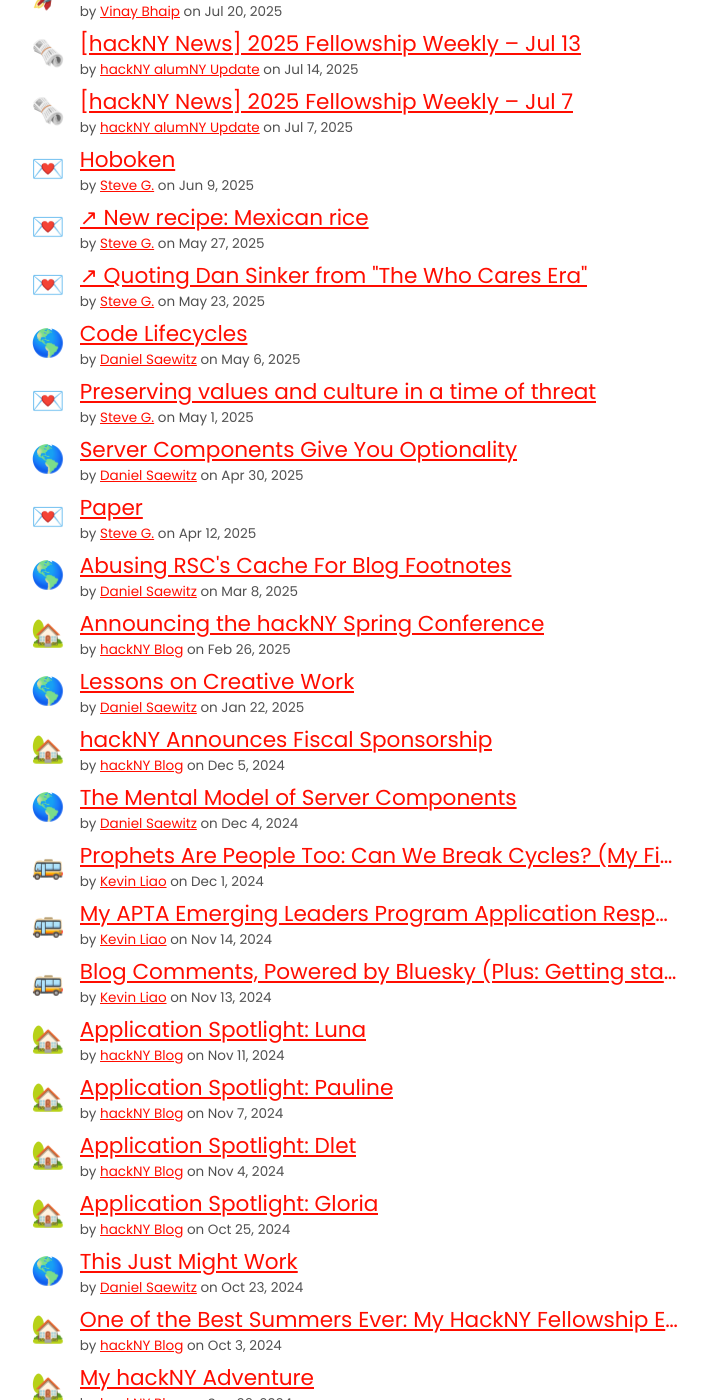
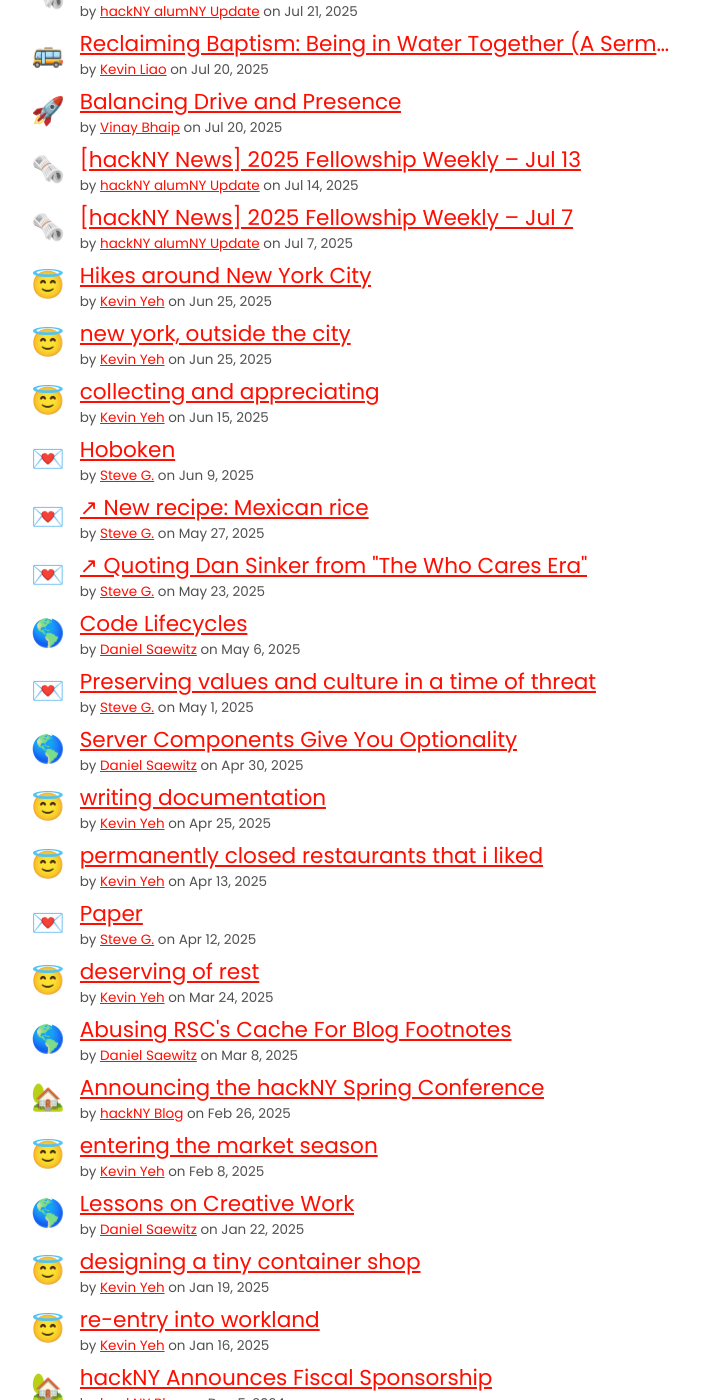
Before and after one commit to hackny/webring, a Jekyll site: the page built from planet.html, in a window 1280 px wide and 1400 px high, scrolled down 2572 px. Shown: the whole window, without its empty margins (309-1017 px from the left). Built offline with Jekyll 4.4.1, drawn with Linux system fonts in a browser that asks for light colours; some of the changed text lies outside the part shown.

```diff
--- a/_data/planet.yaml
+++ b/_data/planet.yaml
@@ -636,6 +636,138 @@
     description: Food blog where I talk about all the things I cook and eat. Tech
       blog with some random content at https://jaronoff.com/
   published_at: 2023-12-18 12:12
+- id: https://ok.spacetypeco.com/a-visit-to-the-nybg-holiday-train-show
+  title: a visit to the NYBG holiday train show
+  url: https://ok.spacetypeco.com/a-visit-to-the-nybg-holiday-train-show
+  fellow:
+    name: Kevin Yeh
+    year: 2015
+    url: https://kyeh.me
+    rss_url: https://ok.spacetypeco.com/feed.xml?type=rss
+    emoji: "\U0001F607"
+    description: My personal footnotes on the internet and all the words, sounds,
+      videos, and sentiments I want to remember for a rainy day.
+  published_at: 2026-02-01 21:08
+- id: https://ok.spacetypeco.com/2025-seoul-south-korea
+  title: "(2025) Seoul, South Korea"
+  url: https://ok.spacetypeco.com/2025-seoul-south-korea
+  fellow:
+    name: Kevin Yeh
+    year: 2015
+    url: https://kyeh.me
+    rss_url: https://ok.spacetypeco.com/feed.xml?type=rss
+    emoji: "\U0001F607"
+    description: My personal footnotes on the internet and all the words, sounds,
+      videos, and sentiments I want to remember for a rainy day.
+  published_at: 2025-12-02 16:30
+- id: https://ok.spacetypeco.com/new-york-outside-the-city
+  title: new york, outside the city
+  url: https://ok.spacetypeco.com/new-york-outside-the-city
+  fellow:
+    name: Kevin Yeh
+    year: 2015
+    url: https://kyeh.me
+    rss_url: https://ok.spacetypeco.com/feed.xml?type=rss
+    emoji: "\U0001F607"
+    description: My personal footnotes on the internet and all the words, sounds,
+      videos, and sentiments I want to remember for a rainy day.
+  published_at: 2025-06-25 00:00
+- id: https://ok.spacetypeco.com/hikes-around-new-york-city
+  title: Hikes around New York City
+  url: https://ok.spacetypeco.com/hikes-around-new-york-city
+  fellow:
+    name: Kevin Yeh
+    year: 2015
+    url: https://kyeh.me
+    rss_url: https://ok.spacetypeco.com/feed.xml?type=rss
+    emoji: "\U0001F607"
+    description: My personal footnotes on the internet and all the words, sounds,
+      videos, and sentiments I want to remember for a rainy day.
+  published_at: 2025-06-25 00:00
+- id: https://ok.spacetypeco.com/collecting-and-appreciating
+  title: collecting and appreciating
+  url: https://ok.spacetypeco.com/collecting-and-appreciating
+  fellow:
+    name: Kevin Yeh
+    year: 2015
+    url: https://kyeh.me
+    rss_url: https://ok.spacetypeco.com/feed.xml?type=rss
+    emoji: "\U0001F607"
+    description: My personal footnotes on the internet and all the words, sounds,
+      videos, and sentiments I want to remember for a rainy day.
+  published_at: 2025-06-15 00:00
+- id: https://ok.spacetypeco.com/writing-documentation
+  title: writing documentation
+  url: https://ok.spacetypeco.com/writing-documentation
+  fellow:
+    name: Kevin Yeh
+    year: 2015
+    url: https://kyeh.me
+    rss_url: https://ok.spacetypeco.com/feed.xml?type=rss
+    emoji: "\U0001F607"
+    description: My personal footnotes on the internet and all the words, sounds,
+      videos, and sentiments I want to remember for a rainy day.
+  published_at: 2025-04-25 23:27
+- id: https://ok.spacetypeco.com/permanently-closed-restaurants-that-i-liked
+  title: permanently closed restaurants that i liked
+  url: https://ok.spacetypeco.com/permanently-closed-restaurants-that-i-liked
+  fellow:
+    name: Kevin Yeh
+    year: 2015
+    url: https://kyeh.me
+    rss_url: https://ok.spacetypeco.com/feed.xml?type=rss
+    emoji: "\U0001F607"
+    description: My personal footnotes on the internet and all the words, sounds,
+      videos, and sentiments I want to remember for a rainy day.
+  published_at: 2025-04-13 00:00
+- id: https://ok.spacetypeco.com/deserving-of-rest
+  title: deserving of rest
+  url: https://ok.spacetypeco.com/deserving-of-rest
+  fellow:
+    name: Kevin Yeh
+    year: 2015
+    url: https://kyeh.me
+    rss_url: https://ok.spacetypeco.com/feed.xml?type=rss
+    emoji: "\U0001F607"
+    description: My personal footnotes on the internet and all the words, sounds,
+      videos, and sentiments I want to remember for a rainy day.
+  published_at: 2025-03-24 22:06
+- id: https://ok.spacetypeco.com/entering-the-market-season
+  title: entering the market season
+  url: https://ok.spacetypeco.com/entering-the-market-season
+  fellow:
+    name: Kevin Yeh
+    year: 2015
+    url: https://kyeh.me
+    rss_url: https://ok.spacetypeco.com/feed.xml?type=rss
+    emoji: "\U0001F607"
+    description: My personal footnotes on the internet and all the words, sounds,
+      videos, and sentiments I want to remember for a rainy day.
+  published_at: 2025-02-08 22:24
+- id: https://ok.spacetypeco.com/designing-a-tiny-container-shop
+  title: designing a tiny container shop
+  url: https://ok.spacetypeco.com/designing-a-tiny-container-shop
+  fellow:
+    name: Kevin Yeh
+    year: 2015
+    url: https://kyeh.me
+    rss_url: https://ok.spacetypeco.com/feed.xml?type=rss
+    emoji: "\U0001F607"
+    description: My personal footnotes on the internet and all the words, sounds,
+      videos, and sentiments I want to remember for a rainy day.
+  published_at: 2025-01-19 23:00
+- id: https://ok.spacetypeco.com/re-entry-into-workland
+  title: re-entry into workland
+  url: https://ok.spacetypeco.com/re-entry-into-workland
+  fellow:
+    name: Kevin Yeh
+    year: 2015
+    url: https://kyeh.me
+    rss_url: https://ok.spacetypeco.com/feed.xml?type=rss
+    emoji: "\U0001F607"
+    description: My personal footnotes on the internet and all the words, sounds,
+      videos, and sentiments I want to remember for a rainy day.
+  published_at: 2025-01-16 00:00
 - id: https://blog.vinaybhaip.com/2026/01/04/lossless-experience-transfers
   title: A Lossless Transfer of Experiences
   url: https://blog.vinaybhaip.com/2026/01/04/lossless-experience-transfers
```
